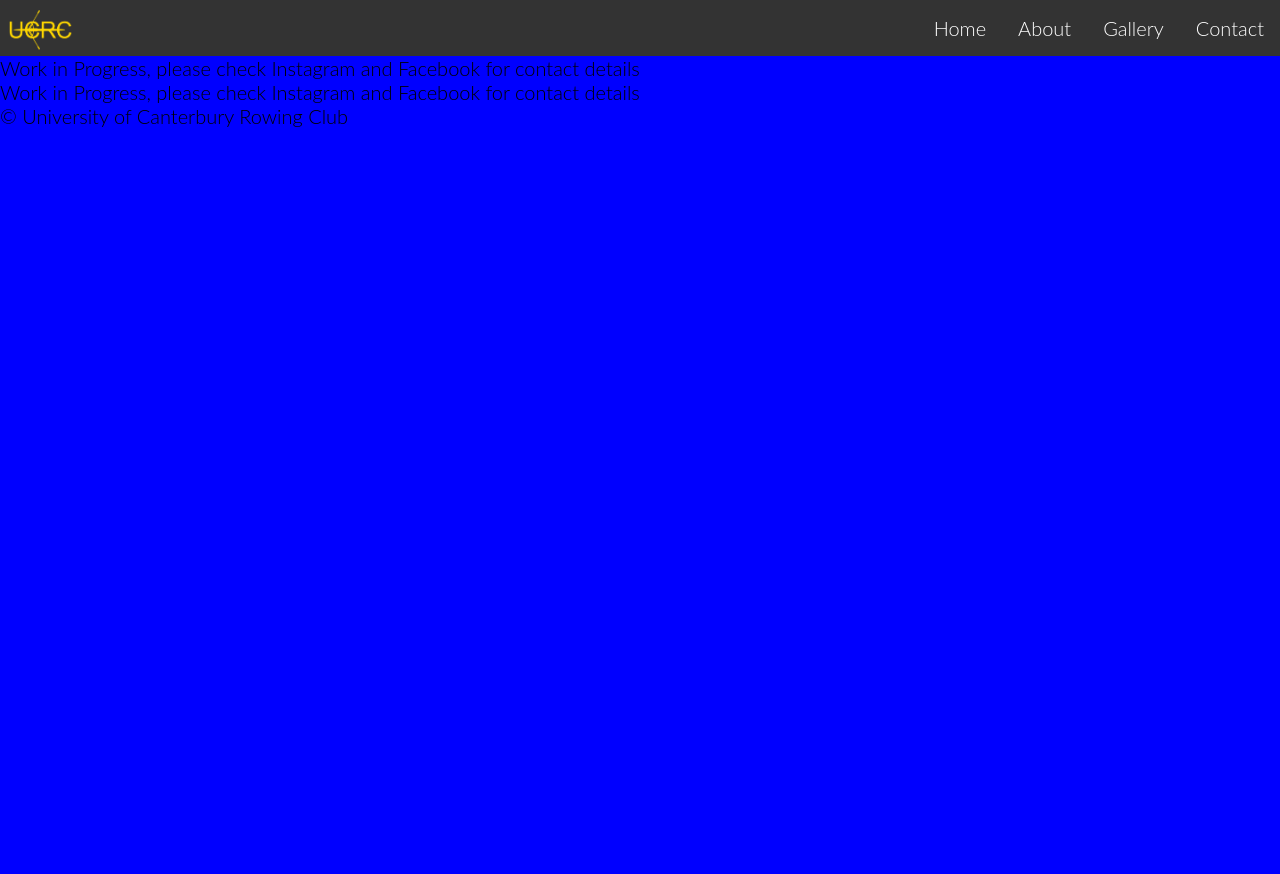
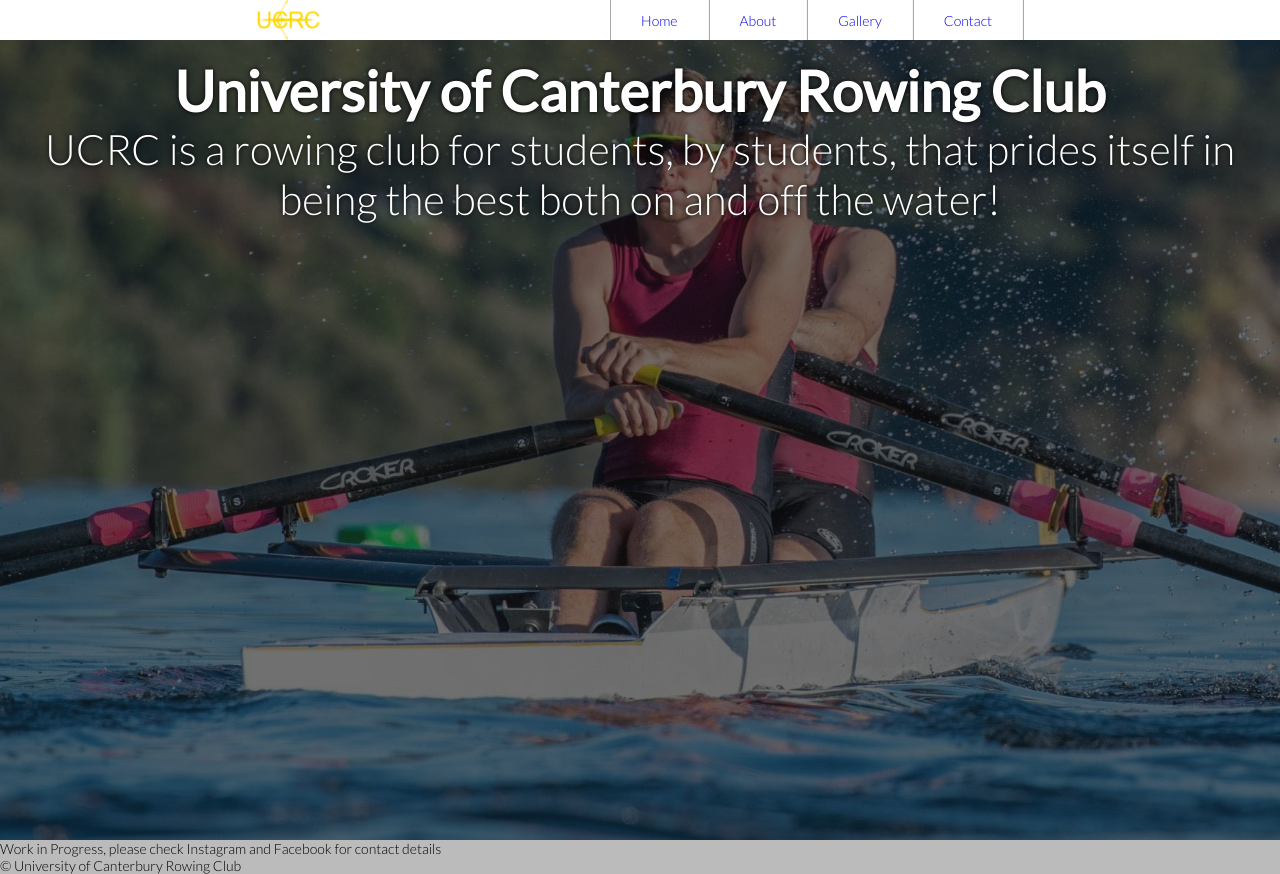
Before and after one commit to MattStevens567/UCRC_Website, a plain HTML site: page index.html in a window 1280 px wide. Before the commit the page ends 800 px from the top, so only its background shows below. Drawn offline with Linux system fonts and the light colour scheme.

Commit message:
Re-done nav bar to work with pure css. Partially finished cover for page.

```diff
--- a/assets/stylesheets/main.css
+++ b/assets/stylesheets/main.css
@@ -55,7 +55,9 @@ table {
 body {
 	/* background: #293f50;
     color: #888; */
-    font: 300 20px "Lato", "Open Sans", "Helvetica Neue", Helvetica, Arial, sans-serif;
+    background-color: #bbb;
+    font: 300 14px "Lato", "Open Sans", "Helvetica Neue", Helvetica, Arial, sans-serif;
+
   }
 
 *,
@@ -64,6 +66,11 @@ body {
   -webkit-box-sizing: border-box;
      -moz-box-sizing: border-box;
           box-sizing: border-box;
+          margin: 0px;
+}
+
+.a {
+    color: #000;
 }
 
 /*
@@ -71,113 +78,258 @@ body {
 Navbar
 ======================
 */
-.navbar {
-    align-items: flex-start;
-    background-color: #333;
-    color: white;
-    display: flex;
-    flex-direction: column;
-    justify-content: center;
+.header {
+    background-color: #fff;
+    /* box-shadow: 1px 1px 4px 0 rgba(0,0,0,.1); */
+    height: 5vh;
+    position: static;
+    margin-left: auto;
+    margin-right: auto;
+    width: 100%;
+    min-width: 100%;
+    z-index: 3;
 }
 
-.logo img {
-    font-size: 1.5rem;
-    height: 5vh;
-    max-width: auto;
-    margin: 8px 0 0 8px;
+.header ul {
+    background-color: white;
+    list-style: none;
+    margin: 0;
+
+    overflow: hidden;
+    padding: 0;
+}
+
+.header li a{
+    display: block;
+    border-right: 1px solid #f4f4f4;
+    text-decoration: none;
+}
+
+.header ul a {
+    border-top: 1px solid #aaa;
+
+    /* height: auto; */
+    padding: 20px;
+    text-decoration: none;
+    text-align:center;
+
+
+}
+
+
+.header ul a:hover{
+    background-color: #ddd;
+}
+
+
+.header .logo {
+    float: left;
+    height: inherit;
+    width: 10vh;
+    margin: 0;
+}
+.header .logo img {
+    display: block;
+    height: inherit;
+}
+
+.header .menu {
+    clear: both;
+    position: relative;
+    max-height: 0;
+    z-index: 500;
+    transition: max-height .2s ease-out;
+}
+
+.header .menu-icon {
+    align-items: center;
+    display: flex;
+    cursor: pointer;
+    float: right;
+    height: inherit;
+    padding: 0px 20px;
+    position: relative;
+}
+
+.header .menu-icon .nav-icon {
+    background: #333;
+    display: block;
+    height: 2px;
+    width: 18px;
+    position: relative;
+    transition: background .2s ease-out;
+}
+
+.header .menu-icon .nav-icon:before {
+    background: #333;
+    content:'';
+    display: block;
+    height: 100%;
+    width: 100%;
+    position: absolute;
+    transition: all .2s ease-out;
+    top: 5px;
+}
+
+.header .menu-icon .nav-icon:after {
+    background: #333;
+    content:'';
+    display: block;
+    height: 100%;
+    width: 100%;
+    position: absolute;
+    transition: all .2s ease-out;
+    top: -5px;
+}
+
+.header .menu-btn {
+    display: none;
+}
+
+.header .menu-btn:checked ~  .menu {
+
+    max-height: 240px;
+}
+
+.header .menu-btn:checked ~ .menu-icon .nav-icon {
+    background: transparent;
+}
+
+.header .menu-btn:checked ~ .menu-icon .nav-icon:before {
+    transform: rotate(-45deg);
+    top: 0px;
+}
+
+.header .menu-btn:checked ~ .menu-icon .nav-icon:after {
+    transform: rotate(45deg);
+    top: 0px;
+}
+
+/* Intro/Cover photo section */
+
+
+.cover {
+
+    width: 100%;
+    height: 30vh;
+    background: url("../images/ucrc_cover.jpg");
+    background-size: cover;
+    background-position: center;
+    background-repeat: no-repeat;
+    display: flex;
+    align-items: center;
+    justify-content: center;
+    position: relative;
+
+}
+
+.cover-overlay {
+    width: inherit;
+    height: inherit;
+    background: rgba(17, 17, 17, 0.6);
+    xopacity: 0.1;
+    position: absolute;
+}
+
+.cover-text {
+    padding-bottom: 100px;
+    z-index: 10;
     text-align: center;
 }
 
-.navbar-links {
-    display: none;
+.cover-text h1 {
+
+    font-size: 1.3em;
+    font-weight: 700;
+    color: white;
+    text-shadow: 0 0 5px #000000;
 }
 
-.navbar-links ul {
-    flex-direction: column;
-    width: inherit;
+.cover-text p {
+
+    font-size: 1em;
+
+    color: white;
+    text-shadow: 0 0 5px #000000;
 }
 
-.navbar-links li {
-    text-align: center;
+
+@media only screen and (min-width: 768px) {
+    body {
     }
 
-.navbar-links li a {
-    color: white;
-    display: block;
-    padding: .5rem 1rem;
-    text-decoration: none;
+    header {
+        width: 100%;
+        background-color: white;
+
     }
+    .header {
+        min-width: 768px;
+        max-width: 90vh;
 
-.navbar-links li:hover {
-    background-color: #555;
     }
-
-.navbar-links.active {
-    display: flex;
-    width: 100%;
+    .header li {
+        height: 5vh;
+        border-right: 1px solid #aaa;
+        float: left;
 
     }
 
-.toggle-button {
-    display: flex;
-    flex-direction: column;
-    height: 21px;
-    justify-content: space-between;
-    position: absolute;
-    right: 1rem;
-    top: 2vh;
-    width: 30px;
+    .header li:first-child {
+        border-left: 1px solid #aaa;
     }
 
+    .header li a {
+        border-top: none;
+        padding: 20px 30px;
+        display: flex;
+        height: inherit;
+        align-items: center;
+        text-align: center;
 
-.toggle-button .bar {
-    background-color: white;
-    border-radius: 10px;
-    height: 3px;
-    width: 100%;
+    }
+
+    .header .menu {
+        clear: none;
+        float: right;
+        max-height: none;
+    }
+
+    .header .menu-icon {
+        display: none;
     }
 
 
 
-/*
-======================
-Media Queries
-======================
-*/
-/* For Tablets */
-@media only screen and (min-width: 768px) {
-    body {
-        background: blue;
+    .cover {
+        width: 100%;
+        height: 100vh;
     }
 
-    .toggle-button {
-        display: none;
+    .cover-text {
+        padding-bottom: 600px;
+
     }
 
-    .navbar-links {
-        display: flex;
+    .cover-text h1 {
+
+        font-size: 4em;
+        font-weight: 700;
+        color: white;
+        text-shadow: 0 0 5px #000000;
     }
 
-    .navbar-links ul {
-        display: flex;
-        flex-direction: initial;
-        margin: 0;
-        padding: 0;
+    .cover-text p {
+
+        font-size: 3em;
+
+        color: white;
+        text-shadow: 0 0 5px #000000;
     }
 
-    .navbar {
-        align-items: center;
-        flex-direction: initial;
-        justify-content: space-between;
-    }
-
-    .navbar-links li {
-        list-style: none;
-    }
-
-    .navbar-links li a {
-        padding: 1rem;
 }
 
 
+.contact-us {
+    z-index: 1;
 }
--- a/index.html
+++ b/index.html
@@ -7,48 +7,66 @@
   <meta name="viewport" content="width=device-width, initial-scale=1.0">
   <meta name="viewport" content="width=device-width, initial-scale=1.0">
   <link rel="stylesheet" href="assets/stylesheets/main.css">
-  <script src="script.js" defer></script>
+  <link href="https://fonts.googleapis.com/css2?family=Lato:wght@100;300;400&display=swap" rel="stylesheet">
 
 
 </head>
 
 <body>
-  <header class="container">
+  <header>
     <!-- Put in ucrc logo etc -->
-    <nav class="navbar">
+    <section class="header">
       <div class="logo">
         <img src="assets/images/ucrc_logo.png" alt="University of Canterbury rowing club logo">
+
       </div>
-      <a href="#" class="toggle-button">
-        <span class="bar"></span>
-        <span class="bar"></span>
-        <span class="bar"></span>
-      </a>
-      <div class="navbar-links">
-        <ul>
+      <!-- <a href='/' class="logo">UCRC</a> -->
+      <input class="menu-btn" type="checkbox" id="menu-btn" />
+      <label class="menu-icon" for="menu-btn"><span class="nav-icon"></span></label>
+
+      <ul class="menu">
         <li><a href="#">Home</a></li>
         <li><a href="#">About</a></li>
         <li><a href="#">Gallery</a></li>
         <li><a href="#">Contact</a></li>
       </ul>
-      </div>
+    </section>
 
-    </nav>
+
+
 
 
   </header>
+  <section class="inner">
+    <section class="cover">
 
-  <section class="hero">
-    <h1>Work in Progress, please check Instagram and Facebook for contact details</h1>
+      <div class="cover-text">
+        <h1>University of Canterbury Rowing Club</h1>
+        <p>
+          UCRC is a rowing club for students, by students,
+          that prides itself in being the best both on and off the water!
+        </p>
+      </div>
+      <div class="cover-overlay"></div>
+
+
+    </section>
+
+    <section class="">
+
     </section>
 
     <section class="contact-us">
       <h1>Work in Progress, please check Instagram and Facebook for contact details</h1>
     </section>
+  </section>
+
 
   <footer class="primary-footer container">
     <small>&copy; University of Canterbury Rowing Club</small>
   </footer>
+  </section>
+
 
 </body>
 
--- a/script.js
+++ /dev/null
@@ -1,6 +0,0 @@
-const toggleButton = document.getElementsByClassName('toggle-button')[0]
-const navbarLinks = document.getElementsByClassName('navbar-links')[0]
-
-toggleButton.addEventListener('click', () => {
-    navbarLinks.classList.toggle('active')
-})
```
Lines whose indentation alone changed are shown as unchanged.
